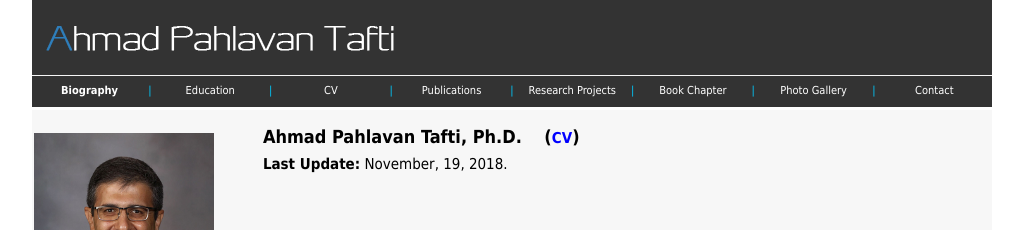
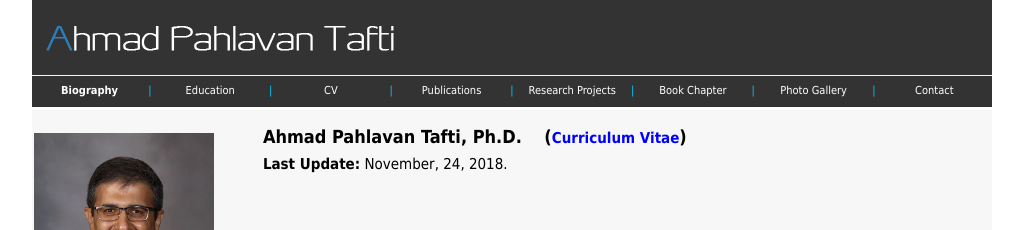
Before and after one commit to opentja/aptafti.github.io, a plain HTML site: page index.html in a window 1280 px wide. Shown: the top 230 px of the page, without its empty margins (128-1151 px from the left). Drawn offline with Linux system fonts and the light colour scheme.

Commit message:
Update index.html

```diff
--- a/index.html
+++ b/index.html
@@ -69,7 +69,7 @@
             		<td>
             		</br>
 		              <h2>Ahmad Pahlavan Tafti, Ph.D.   &nbsp;&nbsp;
-		              	             (<span style="color: #0000ff"><a href="files/Ahmad_P_Tafti_cv.pdf" target="_blank"><span style="color:#0000ff; font-size:15px;">CV</span></a></span>) </h2>
+		              	             (<span style="color: #0000ff"><a href="files/Ahmad_P_Tafti_cv.pdf" target="_blank"><span style="color:#0000ff; font-size:15px;">Curriculum Vitae</span></a></span>) </h2>
 		             <!--<p style="text-align:justify;font-size:14px"><del>Research Scientist, <span style="color: #0000ff"><a href="http://www.marshfieldresearch.org/" target="_blank"><span style="color:#0000ff;">Marshfield Clinic Research Institute</del></span></a></span></p>
 					<!--  <p style="text-align:justify;font-size:14px">Faculty Trainer, <span style="color: #0000ff"><a href="http://cibm.wisc.edu/" target="_blank"><span style="color:#0000ff;">Computation and Informatics in Biology and Medicine</span></a></span>, <span style="color: #0000ff"><a href="http://wisc.edu/" target="_blank"><span style="color:#0000ff;">University of Wisconsin-Madison</span></a></span></p> -->
 
@@ -77,7 +77,7 @@
 
 					 <p
 
-					 <p style="text-align:justify;font-size:15px"> <strong>Last Update:</strong> November, 19, 2018. </p>
+					 <p style="text-align:justify;font-size:15px"> <strong>Last Update:</strong> November, 24, 2018. </p>
 					   		              </p></strong>&nbsp;</p>
 										  </p></strong>&nbsp;</p>
             			            			<h2><strong>Research and Work Interests: </strong></h2>
```
